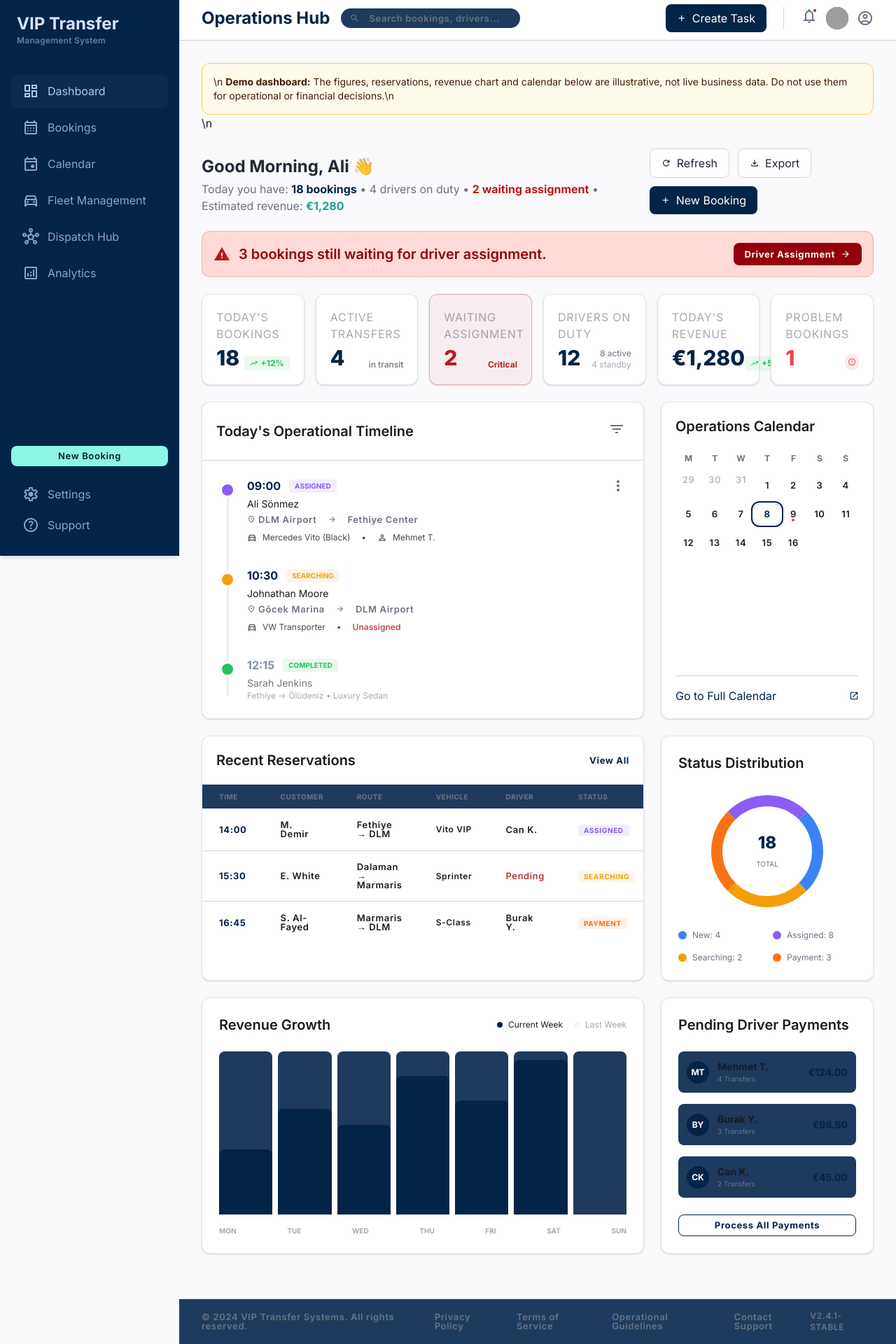
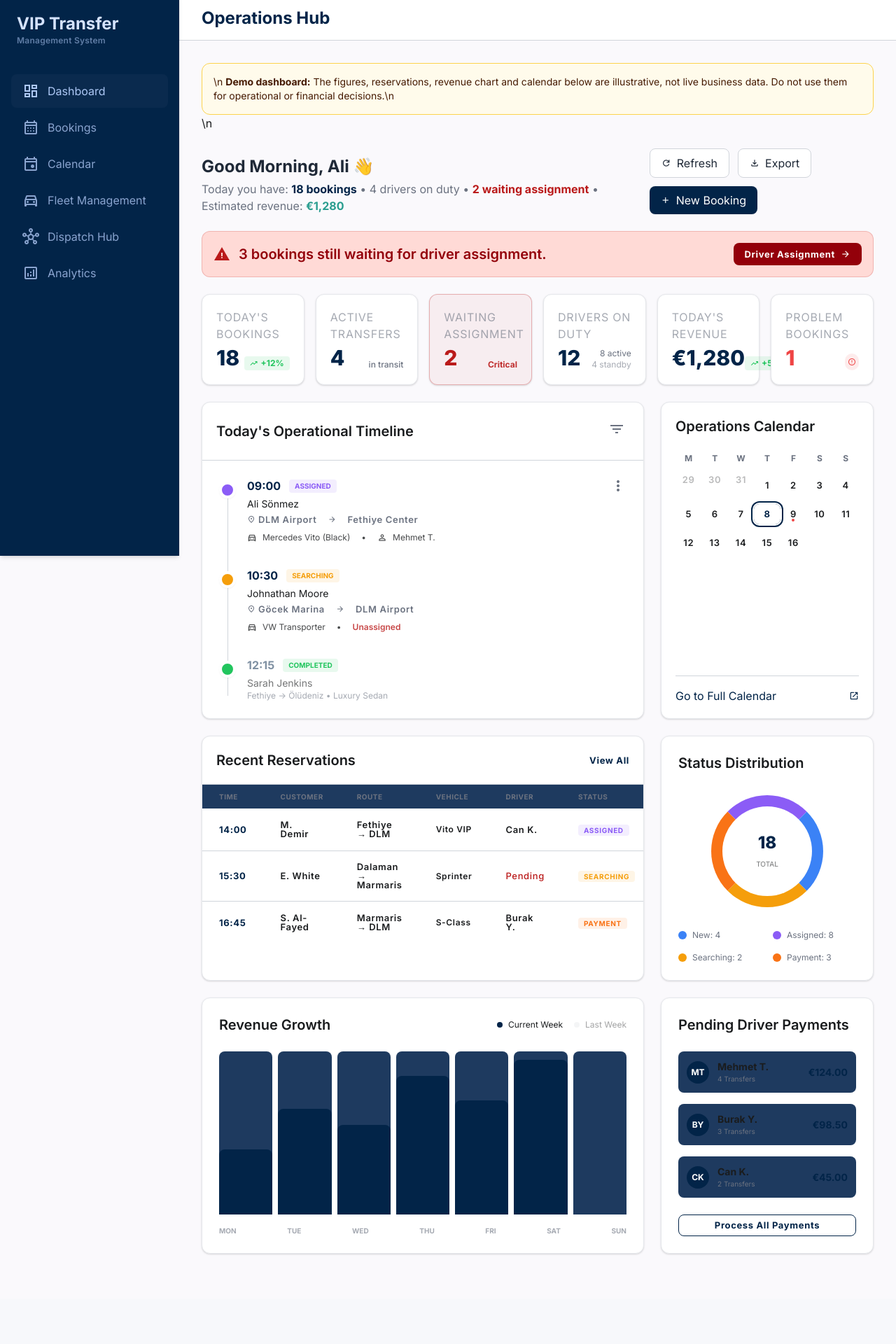
Before and after one commit to Alisnmez/vip-transfer-dalaman, a React (Vite) app in the folder frontend/: page /admin in a window 1280 px wide. Shown: the part 6-1926 px from the top of the page at 70% size. After the commit the page ends 1861 px from the top, so only its background shows below. Built offline with nearby package versions, Linux system fonts and the light colour scheme; grey boxes are pictures that could not be loaded.

Commit message:
fix(admin): remove nonfunctional controls and misleading footer links

```diff
--- a/frontend/src/layouts/AdminLayout.tsx
+++ b/frontend/src/layouts/AdminLayout.tsx
@@ -7,11 +7,6 @@ const navItems = [
   { to: '/admin/fleet-management', label: 'Fleet Management', icon: 'directions_car' },
   { to: '/admin/dispatch-hub', label: 'Dispatch Hub', icon: 'hub' },
   { to: '/admin/analytics', label: 'Analytics', icon: 'analytics' },
-]
-
-const utilityItems = [
-  { to: '/admin/bookings', label: 'Settings', icon: 'settings' },
-  { to: '/admin/bookings', label: 'Support', icon: 'help' },
 ]
 
 export function AdminLayout() {
@@ -53,21 +48,6 @@ export function AdminLayout() {
           ))}
         </nav>
 
-        <div className="hidden lg:block mt-auto border-t border-primary-container/30 pt-6 space-y-1">
-          <button className="w-full bg-secondary-fixed text-on-secondary-fixed py-2 px-4 rounded-lg font-label-sm text-label-sm mb-4 hover:opacity-90 transition-opacity">
-            New Booking
-          </button>
-          {utilityItems.map((item) => (
-            <NavLink
-              key={`${item.to}-${item.label}`}
-              to={item.to}
-              className="flex items-center gap-3 px-4 py-2 text-on-primary-container hover:text-primary-fixed-dim hover:bg-primary-container/20 transition-colors rounded-lg"
-            >
-              <span className="material-symbols-outlined">{item.icon}</span>
-              <span className="font-body-md text-body-md">{item.label}</span>
-            </NavLink>
-          ))}
-        </div>
       </aside>
 
       <main
@@ -83,83 +63,13 @@ export function AdminLayout() {
             <span className="font-title-lg text-title-lg text-admin-primary">
               Operations Hub
             </span>
-            <div className="relative w-64">
-              <span className="material-symbols-outlined absolute left-3 top-1/2 -translate-y-1/2 text-on-surface-variant text-sm">
-                search
-              </span>
-              <input
-                className="pl-10 pr-4 py-1.5 w-full bg-surface-container-low border-none rounded-full text-label-sm focus:ring-1 focus:ring-admin-primary"
-                placeholder="Search bookings, drivers..."
-                type="text"
-              />
-            </div>
           </div>
 
-          <div className="flex items-center gap-6">
-            <button className="flex items-center gap-2 bg-admin-primary text-white px-4 py-2 rounded-lg font-label-sm hover:opacity-90 transition-opacity">
-              <span className="material-symbols-outlined text-sm">add</span>
-              Create Task
-            </button>
-            <div className="flex items-center gap-3 border-l border-outline-variant pl-6">
-              <button className="text-on-surface-variant hover:text-admin-primary transition-all relative">
-                <span className="material-symbols-outlined">notifications</span>
-                <span className="absolute top-0 right-0 w-2 h-2 bg-error rounded-full border-2 border-white" />
-              </button>
-              <div className="flex items-center gap-3 cursor-pointer group">
-                <div className="w-8 h-8 rounded-full bg-primary-container overflow-hidden">
-                  <img
-                    className="w-full h-full object-cover"
-                    data-alt="Close-up professional portrait of a male operations manager in a high-tech control room environment, soft blue atmospheric lighting, clean professional attire, modern tech dashboard aesthetic."
-                    src="https://lh3.googleusercontent.com/aida-public/AB6AXuA1xWU3NjPNvH05ggQWZasFtMYIEX6c6jSsNH-WDyep-xHLYEWFF2azfvlTMdIjwf-4cEcmmezRSyCnIujlSMOdLb5I-Op1B0yNe62s4nvCGShZbPk0xuwYb-h7hyT1fpVIugZfOoMShtmSXuhyA_FjRjJjh97g9IXYvJKNqmQvmqNYBcyqkvsLmB5izn7Gd4Af8A3gSXPNO4LwZvArZa6vClDy3aCpUTGQ2kgREpuOwOJjlqO4HjppmHDxFMIMPVvRyyw_PKiw5Dk"
-                  />
-                </div>
-                <span className="material-symbols-outlined text-on-surface-variant group-hover:text-admin-primary">
-                  account_circle
-                </span>
-              </div>
-            </div>
-          </div>
           </header>
         )}
 
         <Outlet />
 
-        {!usesCustomPageChrome && (
-          <footer className="mt-auto w-full py-4 bg-surface-container-low border-t border-outline-variant hidden lg:flex justify-between items-center px-8">
-          <div className="text-label-sm text-on-surface-variant">
-            © 2024 VIP Transfer Systems. All rights reserved.
-          </div>
-          <div className="flex gap-6">
-            <a
-              className="text-label-sm text-on-surface-variant hover:text-secondary transition-opacity"
-              href="#"
-            >
-              Privacy Policy
-            </a>
-            <a
-              className="text-label-sm text-on-surface-variant hover:text-secondary transition-opacity"
-              href="#"
-            >
-              Terms of Service
-            </a>
-            <a
-              className="text-label-sm text-on-surface-variant hover:text-secondary transition-opacity"
-              href="#"
-            >
-              Operational Guidelines
-            </a>
-            <a
-              className="text-label-sm text-on-surface-variant hover:text-secondary transition-opacity"
-              href="#"
-            >
-              Contact Support
-            </a>
-          </div>
-          <div className="font-label-xs text-label-xs uppercase tracking-wider text-on-surface-variant">
-            v2.4.1-Stable
-          </div>
-          </footer>
-        )}
       </main>
     </div>
   )
```
